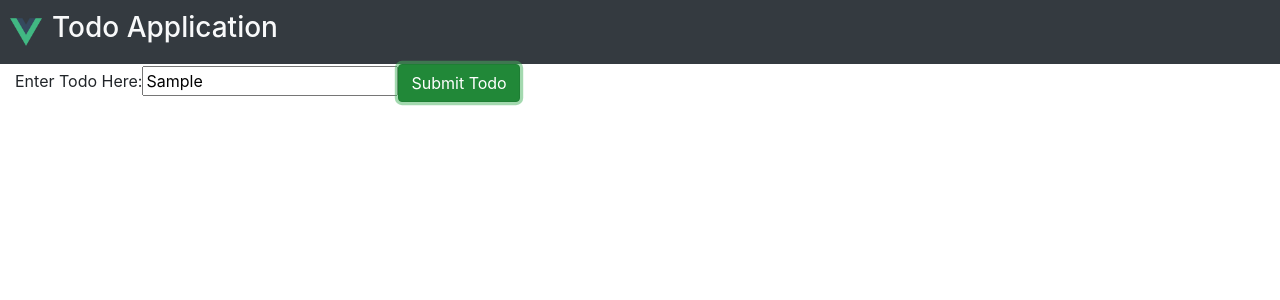
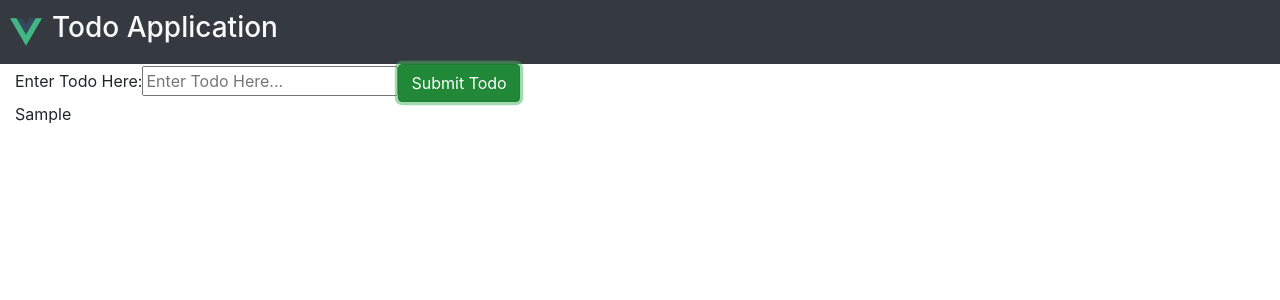
Before and after one commit to michaeldilulo/Todo-Application, a Vue app: page / in a window 1280 px wide. Both pictures are taken after typing "Sample" into the empty fields and a click on the button "Submit Todo". Shown: the top 300 px of the page. Built offline with nearby package versions, Linux system fonts and the light colour scheme.

Commit message:
Todo Show up on page

```diff
--- a/src/components/TodoComponent.vue
+++ b/src/components/TodoComponent.vue
@@ -9,6 +9,7 @@
               type="text"
               name="newTodo"
               placeholder="Enter Todo Here..."
+              v-model="newTodo"
             />
             <button class="btn btn-success" type="submit">Submit Todo</button>
           </form>
@@ -17,20 +18,36 @@
     </div>
     <div class="container-fluid">
       <div class="row">
-        <div class="col-md-6"></div>
+        <div class="col-md-12" v-for="todo in todos" :key="todo.id">
+          {{ todo.content }}
+        </div>
       </div>
     </div>
   </div>
 </template>
 
 <script>
+// reactive variable that keeps track of what the user has input { ref } Reusable outside of Vue.js, variables objects respond to change
+import { ref } from "vue";
 export default {
   name: "todo-component",
   setup() {
+    // object wrapper, property called value on it
+    const newTodo = ref("");
+    const todos = ref([]);
+
     function createTodo() {
-      console.log("Todo was created");
+      todos.value.push({
+        id: Date.now(),
+        done: false,
+        content: newTodo.value,
+      });
+      newTodo.value = "";
     }
+    // makes it so you have access in the template
     return {
+      todos,
+      newTodo,
       createTodo,
     };
   },
```
